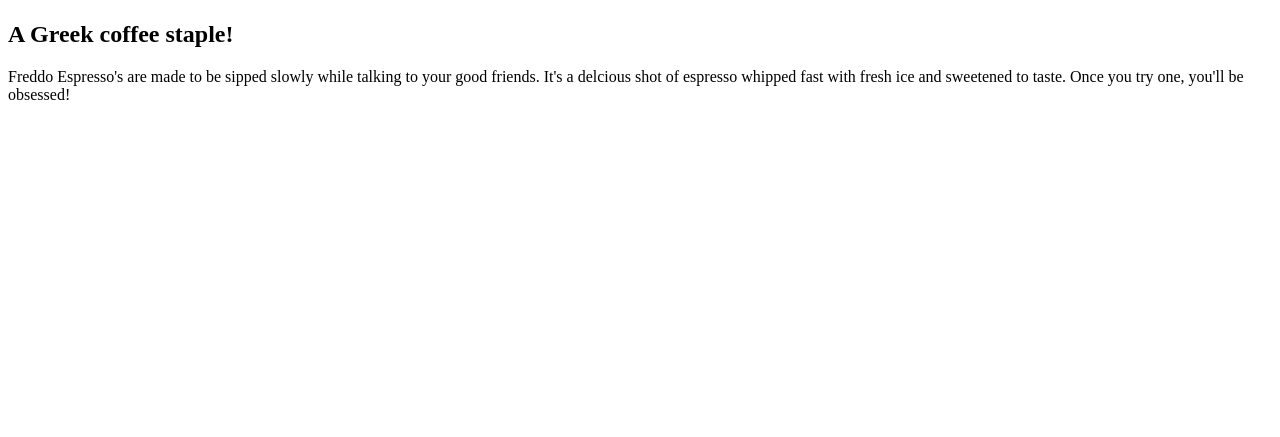
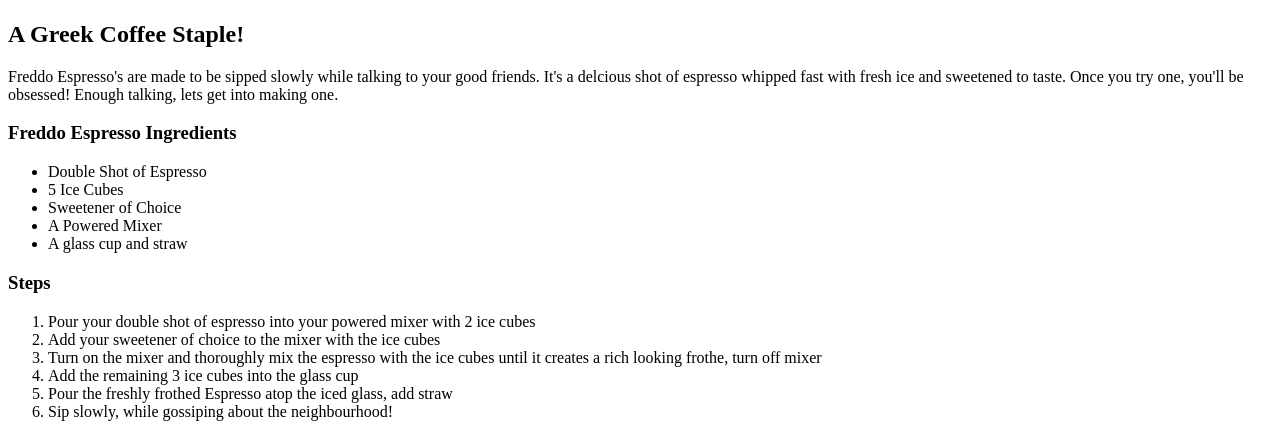
Before and after one commit to kalikardia/odin-recipes, a plain HTML site: page recipes/freddo.html in a window 1280 px wide. Shown: the part 383-820 px from the top of the page. Drawn offline with Linux system fonts and the light colour scheme.

Commit message:
Completed Freddo Recipe

```diff
--- a/recipes/freddo.html
+++ b/recipes/freddo.html
@@ -9,8 +9,32 @@
         <h1>The BEST Freddo Espresso Recipe!</h1>
         <img src="https://assets3.thrillist.com/v1/image/3099062/984x556/crop;webp=auto;jpeg_quality=60;progressive.jpg" alt="two glasses of Freddo espresso overlooking the agean sea">
 
-        <h2>A Greek coffee staple! </h2>
-        <p>Freddo Espresso's are made to be sipped slowly while talking to your good friends. It's a delcious shot of espresso whipped fast with fresh ice and sweetened to taste. Once you try one, you'll be obsessed! </p>
+        <h2>A Greek Coffee Staple! </h2>
+        <p>Freddo Espresso's are made to be sipped slowly while talking to your good friends. It's a delcious shot of espresso whipped fast with fresh ice and sweetened to taste. Once you try one, you'll be obsessed! Enough talking, lets get into making one.</p>
+
+        <h3>Freddo Espresso Ingredients</h3>
+
+        <p>
+            <ul>
+                <li>Double Shot of Espresso</li>
+                <li>5 Ice Cubes</li>
+                <li>Sweetener of Choice</li>
+                <li>A Powered Mixer</li>
+                <li>A glass cup and straw</li>
+            </ul>
+        </p>
+
+        <p>
+            <h3>Steps</h3>
+            <ol>
+                <li>Pour your double shot of espresso into your powered mixer with 2 ice cubes</li>
+                <li>Add your sweetener of choice to the mixer with the ice cubes</li>
+                <li>Turn on the mixer and thoroughly mix the espresso with the ice cubes until it creates a rich looking frothe, turn off mixer</li>
+                <li>Add the remaining 3 ice cubes into the glass cup</li>
+                <li>Pour the freshly frothed Espresso atop the iced glass, add straw</li>
+                <li>Sip slowly, while gossiping about the neighbourhood!</li>
+            </ol>
+        </p>
 
 
     </body>
```
